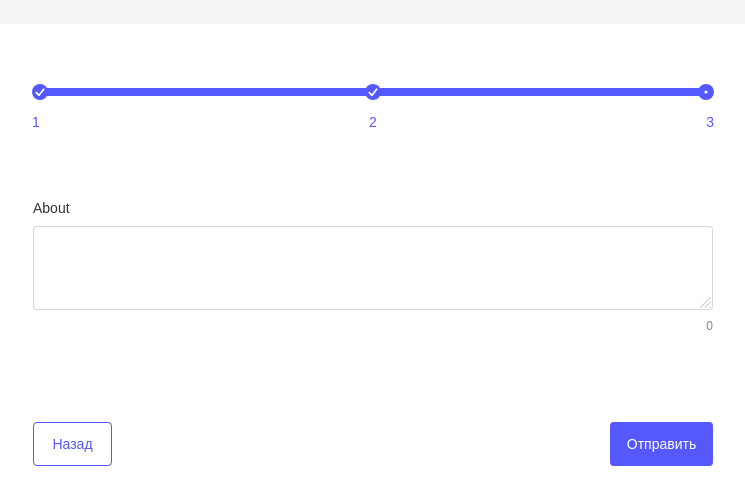
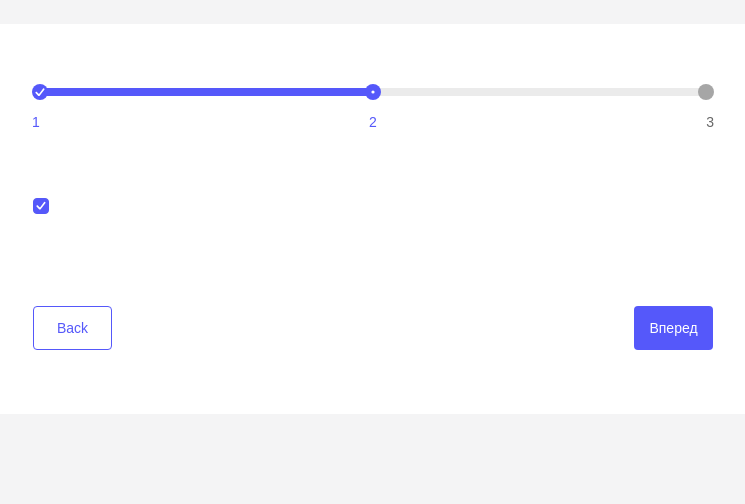
Before and after one commit to BKonstantine/cloud_test, a React (Vite) app: page /create in a window 1280 px wide. Shown: the top 504 px of the page, without its empty margins (267-1012 px from the left). Built offline with nearby package versions, Linux system fonts and the light colour scheme; a web font is replaced by a local one.

Commit message:
feat: make checkbox and radio button components

```diff
--- /dev/null
+++ b/src/components/UI/checkbox/checkbox.module.css
@@ -0,0 +1,38 @@
+.real {
+  display: none;
+}
+
+.custom {
+  position: relative;
+  display: inline-block;
+  box-sizing: border-box;
+  width: 16px;
+  height: 16px;
+  border: 1.5px solid var(--border-color-black-alpha-24);
+  border-radius: 4px;
+  cursor: pointer;
+}
+
+.custom::before {
+  position: absolute;
+  top: 50%;
+  left: 50%;
+  transform: translate(-50%, -50%);
+  display: inline-block;
+  width: 100%;
+  height: 100%;
+  background-color: var(--bg-color-accent);
+  background-image: url(../../../icons/checkbox-icon.svg);
+  background-repeat: no-repeat;
+  background-position: center;
+  background-size: 10px 10px;
+  border: 1.5px solid var(--border-color-accent);
+  border-radius: 4px;
+  opacity: 1;
+  transition: 0.2s ease-in-out;
+  content: "";
+}
+
+.real:checked + .custom::before {
+  opacity: 0;
+}
--- /dev/null
+++ b/src/components/UI/checkbox/checkbox.tsx
@@ -0,0 +1,35 @@
+import { forwardRef, ChangeEvent, FocusEvent, HTMLProps } from "react";
+import style from "./checkbox.module.css";
+
+interface Props extends HTMLProps<HTMLInputElement> {
+  onChange: (event: ChangeEvent<HTMLInputElement>) => void;
+  onBlur: (event: FocusEvent<HTMLInputElement>) => void;
+  value: number;
+  name: string;
+  inputSize?: "small" | "large";
+}
+
+type Ref = HTMLInputElement;
+
+const Checkbox = forwardRef<Ref, Props>(
+  ({ onChange, onBlur, value = "", name, ...rest }, ref) => {
+    return (
+      <label htmlFor="checkbox">
+        <input
+          {...rest}
+          className={style.real}
+          onChange={onChange}
+          onBlur={onBlur}
+          value={value}
+          type="checkbox"
+          name={name}
+          id="checkbox"
+          ref={ref}
+        />
+        <span className={style.custom}></span>
+      </label>
+    );
+  }
+);
+
+export default Checkbox;
--- /dev/null
+++ b/src/components/UI/radio/radio.module.css
@@ -0,0 +1,38 @@
+.real {
+  display: none;
+}
+
+.custom {
+  position: relative;
+  display: inline-block;
+  box-sizing: border-box;
+  width: 16px;
+  height: 16px;
+  border: 1.5px solid var(--border-color-black-alpha-24);
+  border-radius: 50%;
+  cursor: pointer;
+}
+
+.custom::before {
+  position: absolute;
+  top: 50%;
+  left: 50%;
+  transform: translate(-50%, -50%);
+  display: inline-block;
+  width: 100%;
+  height: 100%;
+  background-color: var(--bg-color-accent);
+  background-image: url(../../../icons/radio-icon.svg);
+  background-repeat: no-repeat;
+  background-position: center;
+  background-size: 8px 8px;
+  border: 1.5px solid var(--border-color-accent);
+  border-radius: 50%;
+  opacity: 1;
+  transition: 0.2s ease-in-out;
+  content: "";
+}
+
+.real:checked + .custom::before {
+  opacity: 0;
+}
--- a/src/components/tabs/second-tab/second-tab.tsx
+++ b/src/components/tabs/second-tab/second-tab.tsx
@@ -1,5 +1,5 @@
 import { FC } from "react";
-import Input from "../../UI/input/input";
+import Checkbox from "../../UI/checkbox/checkbox";
 import style from "./second-tab.module.css";
 import { useFormContext, Controller } from "react-hook-form";
 
@@ -10,18 +10,8 @@ const SecondTab: FC = () => {
     <fieldset className={style.tab}>
       <Controller
         control={control}
-        name="Firstname2"
-        render={({ field }) => <Input label="Firstname2" {...field} />}
-      />
-      <Controller
-        control={control}
-        name="Secondname2"
-        render={({ field }) => <Input label="Secondname2" {...field} />}
-      />
-      <Controller
-        control={control}
-        name="Fullname2"
-        render={({ field }) => <Input label="Fullname2" {...field} />}
+        name="field-checkbox-group-option-1"
+        render={({ field }) => <Checkbox {...field} />}
       />
     </fieldset>
   );
--- a/src/pages/tab-page/tab-page.tsx
+++ b/src/pages/tab-page/tab-page.tsx
@@ -13,7 +13,7 @@ interface FormData {
 }
 
 const TabPage: FC = () => {
-  const [step, setStep] = useState(3);
+  const [step, setStep] = useState(2);
   const tabs = [<FirstTab />, <SecondTab />, <ThirdTab />];
 
   const methods = useForm<FormData>();
```
Also changed, not shown: src/components/UI/radio/radio.tsx (added, +35 -0 lines), src/icons/checkbox-icon.svg (added), src/icons/radio-icon.svg (added).
